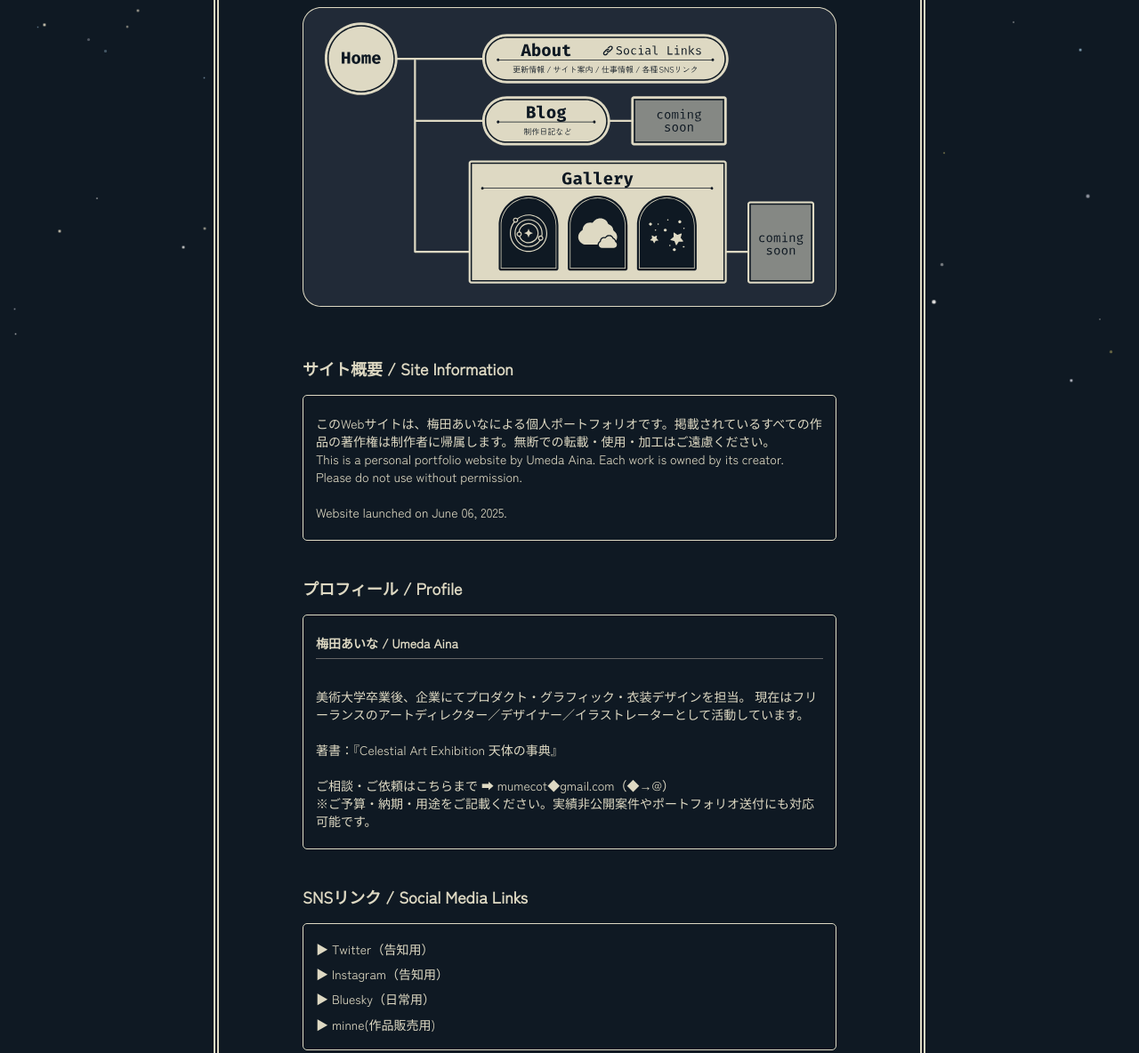
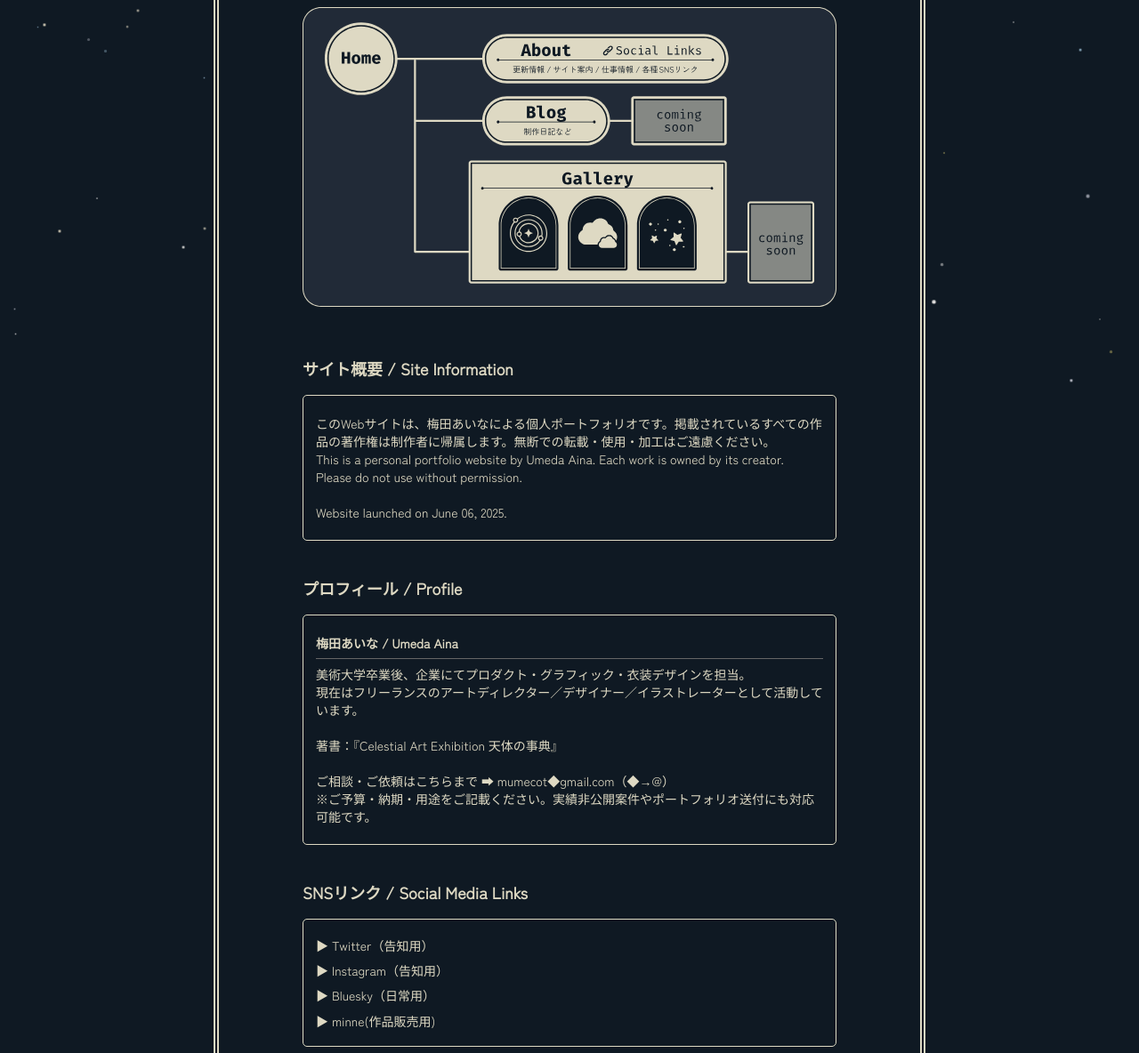
Before and after one commit to mumecot/mumecot, a plain HTML site: page about.html in a window 1280 px wide. Shown: the part 334-1518 px from the top of the page at 89% size. Drawn offline with Linux system fonts and the light colour scheme.

Commit message:
Update about.html

```diff
--- a/about.html
+++ b/about.html
@@ -58,7 +58,7 @@
   <p class="jp"><strong>梅田あいな / Umeda Aina</strong></p>
   <hr class="about-line">
   <p class="jp">
-          美術大学卒業後、企業にてプロダクト・グラフィック・衣装デザインを担当。
+    美術大学卒業後、企業にてプロダクト・グラフィック・衣装デザインを担当。<br>
     現在はフリーランスのアートディレクター／デザイナー／イラストレーターとして活動しています。<br><br>
     著書：『Celestial Art Exhibition 天体の事典』<br><br>
     ご相談・ご依頼はこちらまで ➡︎ mumecot◆gmail.com（◆→@）<br>
```
Lines whose indentation alone changed are shown as unchanged.
